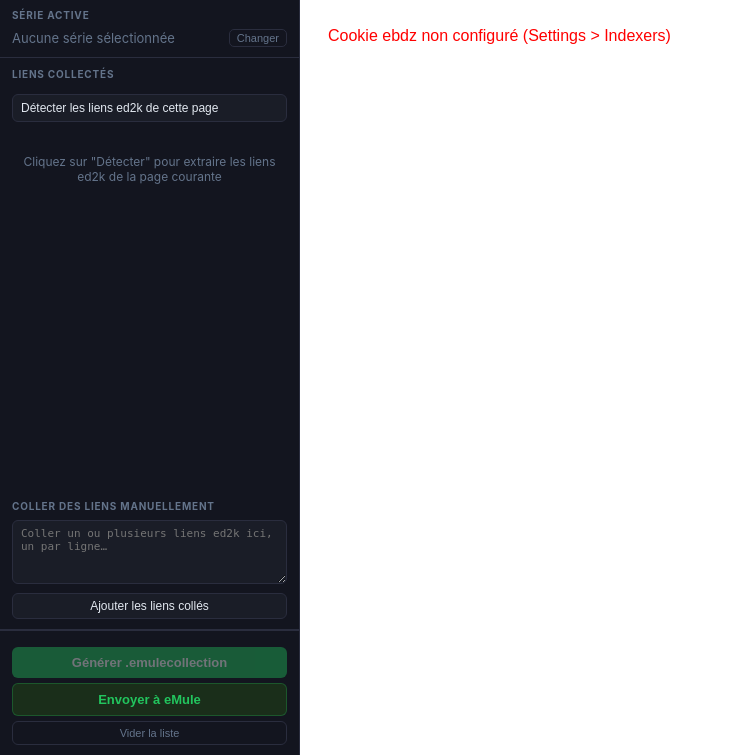
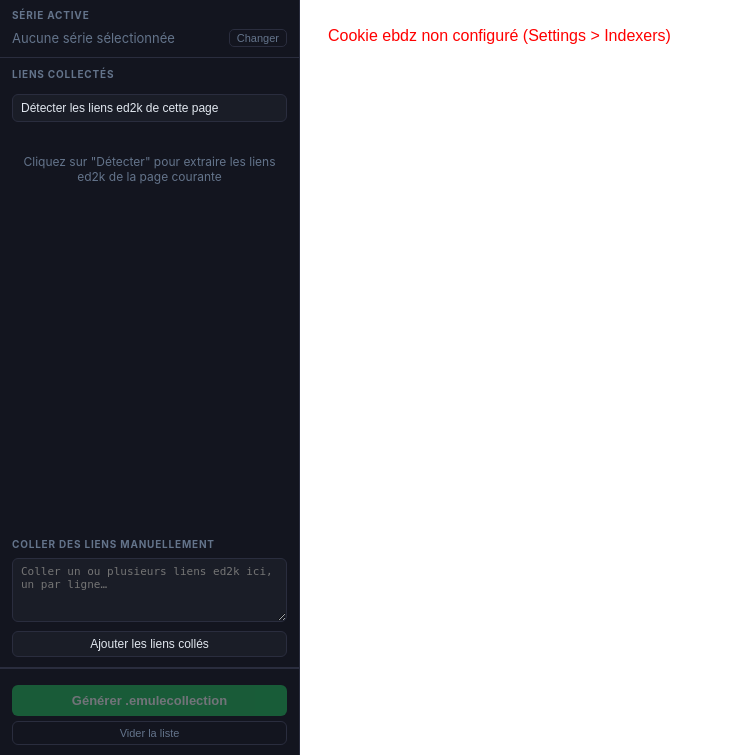
Before and after one commit to sechag/mangaarr, a Flask app: page /ebdz in a window 1280 px wide. Shown: the part 45-800 px from the top of the page, without its empty margins (0-733 px from the left). Run offline with Flask 3, Linux system fonts and the light colour scheme; data that the repository does not hold is empty; parts of the project's set-up code (start-up, migrations or seed data) failed here and were passed over; some libraries are stand-ins or nearby versions.

Commit message:
remove: suppression fonctionnalité envoi eMule
- app.py: supprime /api/settings/emule (GET/POST/test) et /api/ebdz-proxy/send-to-emule
- index.html: supprime la settings card eMule dans Download Client
- ebdz_browser.html: supprime le bouton "Envoyer à eMule" et la fonction sendToEmule
- app.js: supprime loadEmuleSettings / saveEmuleSettings / testEmule

Co-Authored-By: Claude Sonnet 4.6 <noreply@anthropic.com>

```diff
--- a/app.py
+++ b/app.py
@@ -259,129 +259,6 @@ def api_download_clients_info():
     return jsonify({
         "qbt_watch_dir": os.environ.get("MANGAARR_QBT_WATCH", ""),
     })
-
-
-@app.route("/api/settings/emule", methods=["GET"])
-def api_get_emule_settings():
-    return jsonify({
-        "ok":           True,
-        "emule_url":    config.get("emule_url", ""),
-        "emule_password_set": bool(config.get("emule_password", "")),
-    })
-
-@app.route("/api/settings/emule", methods=["POST"])
-def api_save_emule_settings():
-    d   = request.json or {}
-    cfg = config.load()
-    if "emule_url" in d:
-        cfg["emule_url"] = d["emule_url"].strip().rstrip("/")
-    if "emule_password" in d:
-        cfg["emule_password"] = d["emule_password"]
-    config.save(cfg)
-    return jsonify({"ok": True})
-
-@app.route("/api/settings/emule/test", methods=["POST"])
-def api_test_emule():
-    import hashlib, requests as _req
-    url = config.get("emule_url", "").strip()
-    pwd = config.get("emule_password", "")
-    if not url:
-        return jsonify({"ok": False, "message": "URL eMule non configurée"})
-    md5_pwd = hashlib.md5(pwd.encode("utf-8")).hexdigest()
-    try:
-        # Récupère la page d'accueil pour identifier le type d'interface
-        r = _req.get(f"{url}/", timeout=8)
-        body_preview = r.text[:300].replace("\n", " ").replace("\r", "")
-        hint = ""
-        if "aMule" in r.text or "amule" in r.text.lower():
-            hint = "aMule détecté"
-        elif "eMule" in r.text or "emule" in r.text.lower():
-            hint = "eMule détecté"
-        return jsonify({
-            "ok": r.status_code == 200,
-            "message": f"HTTP {r.status_code} — {hint or 'interface inconnue'}",
-            "body_preview": body_preview,
-        })
-    except Exception as e:
-        return jsonify({"ok": False, "message": str(e)})
-
-
-def _emule_add_links(emule_url: str, emule_pwd: str, urls: list) -> dict:
-    """
-    Envoie des liens ed2k à eMule/aMule.
-    Tente plusieurs protocoles dans l'ordre :
-      1. aMule : POST login (MD5) → session cookie → GET add_link
-      2. eMule Windows : GET /?webgui_password=MD5&action=add_link&link=...
-      3. Fallback GET avec mot de passe en clair
-    """
-    import hashlib, requests as _req
-    md5_pwd = hashlib.md5(emule_pwd.encode("utf-8")).hexdigest()
-    base    = emule_url.rstrip("/")
-    sent    = 0
-    errors  = []
-
-    # ── Tentative 1 : session aMule (POST login + cookie) ──
-    try:
-        sess = _req.Session()
-        sess.headers.update({"User-Agent": "Mozilla/5.0"})
-        # Login
-        sess.post(f"{base}/", data={"webPassword": md5_pwd}, timeout=8)
-        # Ajoute chaque lien avec la session
-        for ed2k in urls:
-            r = sess.get(f"{base}/", params={"action": "add_link", "link": ed2k}, timeout=10)
-            if r.status_code < 400 and ("added" in r.text.lower() or "ed2k" not in r.text.lower()):
-                sent += 1
-            else:
-                # Fallback : passe aussi le mot de passe en paramètre (certaines versions)
-                r2 = sess.get(f"{base}/", params={
-                    "webgui_password": md5_pwd, "action": "add_link", "link": ed2k
-                }, timeout=10)
-                if r2.status_code < 400:
-                    sent += 1
-                else:
-                    errors.append(f"HTTP {r2.status_code}")
-        if sent > 0:
-            return {"ok": True, "sent": sent, "total": len(urls),
-                    "message": f"{sent}/{len(urls)} lien(s) envoyé(s) via aMule"}
-    except Exception as e:
-        errors.append(f"aMule session: {e}")
-
-    # ── Tentative 2 : GET direct avec mot de passe MD5 ──
-    try:
-        for ed2k in urls:
-            r = _req.get(f"{base}/", params={
-                "webgui_password": md5_pwd, "action": "add_link", "link": ed2k
-            }, timeout=10)
-            if r.status_code < 400:
-                sent += 1
-            else:
-                errors.append(f"HTTP {r.status_code}")
-        if sent > 0:
-            return {"ok": True, "sent": sent, "total": len(urls),
-                    "message": f"{sent}/{len(urls)} lien(s) envoyé(s)"}
-    except Exception as e:
-        errors.append(f"GET direct: {e}")
-
-    err_msg = "; ".join(errors[:2]) if errors else "Aucune méthode n'a fonctionné"
-    return {"ok": False, "sent": 0, "total": len(urls), "message": err_msg}
-
-
-@app.route("/api/ebdz-proxy/send-to-emule", methods=["POST"])
-def api_send_to_emule():
-    """
-    Envoie une liste de liens ed2k à l'interface web eMule/aMule.
-    Body: {urls: ["ed2k://...", ...]}
-    """
-    d    = request.json or {}
-    urls = d.get("urls", [])
-    if not urls:
-        return jsonify({"ok": False, "message": "Aucun lien fourni"})
-    emule_url = config.get("emule_url", "").strip()
-    emule_pwd = config.get("emule_password", "")
-    if not emule_url:
-        return jsonify({"ok": False, "message": "URL eMule non configurée (Settings > Download Client)"})
-    result = _emule_add_links(emule_url, emule_pwd, urls)
-    return jsonify(result)
 
 
 
--- a/templates/ebdz_browser.html
+++ b/templates/ebdz_browser.html
@@ -481,13 +481,6 @@
       <button id="btn-generate" onclick="generateCollection()" disabled>
         Générer .emulecollection
       </button>
-      <button id="btn-send-emule" onclick="sendToEmule()" disabled style="
-        width:100%; margin-top:5px;
-        background:#1a2e1a; border:1px solid #22c55e44;
-        border-radius:6px; color:#22c55e; cursor:pointer;
-        font-size:13px; font-weight:600; padding:8px;">
-        Envoyer à eMule
-      </button>
       <button id="btn-clear-links" onclick="clearLinks()">Vider la liste</button>
     </div>
 
@@ -826,13 +819,12 @@
   }
 
   function updateFooter() {
-    const info       = document.getElementById('sb-footer-info');
-    const btnGen     = document.getElementById('btn-generate');
-    const btnEmule   = document.getElementById('btn-send-emule');
-    const count      = _ed2kLinks.length;
-    const hasSeries  = !!_activeSeries;
+    const info      = document.getElementById('sb-footer-info');
+    const btnGen    = document.getElementById('btn-generate');
+    const count     = _ed2kLinks.length;
+    const hasSeries = !!_activeSeries;
     if (!hasSeries && count > 0) {
-      info.textContent = 'Sélectionnez une série pour .emulecollection';
+      info.textContent = 'Sélectionnez une série';
       info.style.color = 'var(--warning)';
     } else if (count > 0) {
       info.textContent = `${count} lien${count>1?'s':''} · ${_activeSeries}`;
@@ -840,8 +832,7 @@
     } else {
       info.textContent = '';
     }
-    btnGen.disabled   = !(hasSeries && count > 0);
-    btnEmule.disabled = count === 0;
+    btnGen.disabled = !(hasSeries && count > 0);
   }
 
   // ── Collage manuel ──
@@ -876,35 +867,6 @@
     } else {
       showToast('Aucun lien ed2k valide trouvé', 'warn');
     }
-  }
-
-  // ── Envoyer à eMule ──
-  async function sendToEmule() {
-    if (_ed2kLinks.length === 0) return;
-    const btn = document.getElementById('btn-send-emule');
-    btn.disabled = true;
-    btn.textContent = 'Envoi…';
-    navStatus.textContent = 'Envoi à eMule…';
-    try {
-      const urls = _ed2kLinks.map(l => l.url);
-      const r = await fetch('/api/ebdz-proxy/send-to-emule', {
-        method: 'POST',
-        headers: {'Content-Type': 'application/json'},
-        body: JSON.stringify({ urls }),
-      }).then(r => r.json());
-      showToast(r.message || (r.ok ? '✓ Envoyé' : '✗ Erreur'), r.ok ? 'ok' : 'err');
-      navStatus.textContent = r.ok ? `✓ ${r.sent}/${r.total} envoyé(s)` : '✗ Erreur eMule';
-      if (r.ok) {
-        _ed2kLinks = [];
-        renderLinks();
-      }
-    } catch(e) {
-      showToast('Erreur réseau', 'err');
-    }
-    btn.textContent = 'Envoyer à eMule';
-    btn.disabled = false;
-    setTimeout(() => { navStatus.textContent = ''; }, 3000);
-    updateFooter();
   }
 
   // ════════════════════════════════
```
Also changed, not shown: static/js/app.js (+1 -39 lines), templates/index.html (+0 -21 lines).
